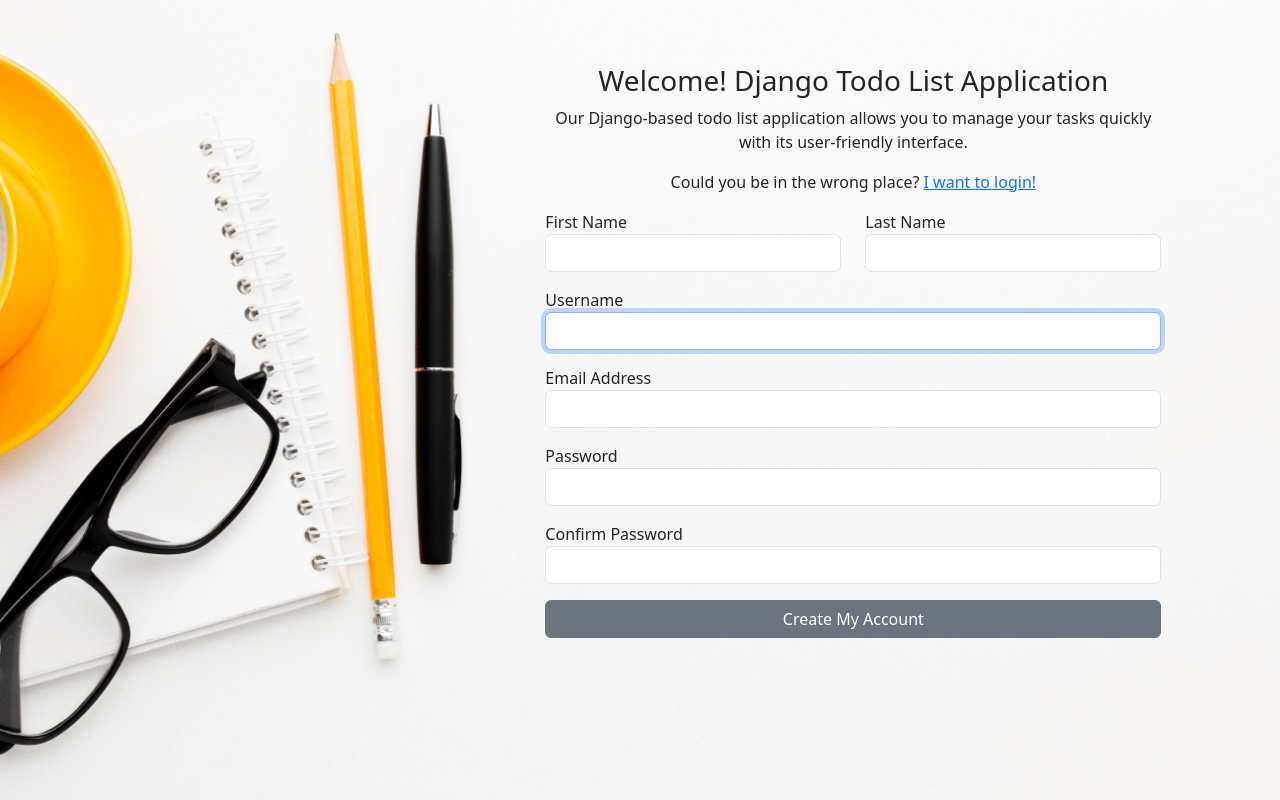
After one commit to bariskorzay/Django-ToDo-List, a Django app: page /sign-up/ in a window 1280 px wide. The commit adds this page. Run offline with Django 4.2, Linux system fonts and the light colour scheme; some libraries are stand-ins or nearby versions.

Commit message:
feat: Add part 11

```diff
--- a/core/urls.py
+++ b/core/urls.py
@@ -1,6 +1,6 @@
 from django.contrib import admin
 from django.urls import path
-from todo.views import create_task, delete_task, move_task_to_completed, move_completed_to_task
+from todo.views import create_task, delete_task, move_task_to_completed, move_completed_to_task, sign_up, sign_out, sign_in
 
 urlpatterns = [
     path('admin/', admin.site.urls),
@@ -10,5 +10,8 @@ urlpatterns = [
          move_task_to_completed, name='move_task_to_completed'),
     path('move_completed_to_task/<uuid:task_number>/',
          move_completed_to_task, name='move_completed_to_task'),
+    path('sign-up/', sign_up, name='sign_up'),
+    path('sign-out/', sign_out, name='sign_out'),
+    path('sign-in/', sign_in, name='sign_in'),
 
 ]
--- /dev/null
+++ b/templates/sign-up.html
@@ -0,0 +1,66 @@
+{% load static %}
+
+<!DOCTYPE html>
+<html lang="en">
+
+<head>
+    <meta charset="UTF-8">
+    <meta name="viewport" content="width=device-width, initial-scale=1.0">
+    <title>Todo List App - Barış Korzay</title>
+    <link rel="stylesheet" href="{% static 'css/bootstrap.min.css' %}">
+    <link rel="stylesheet" href="{% static 'css/main.css' %}">
+    <link rel="shortcut icon" type="image/png" href="{% static 'images/favicon.png' %}">
+</head>
+
+<body>
+    <div class="container-fluid">
+        <div class="row pt-3">
+            <div class="col-12 col-sm-8 col-md-7 col-lg-6 ms-auto mb-3">
+                <div class="col text-center mt-5">
+                    <h3>Welcome! Django Todo List Application</h3>
+                    <p>Our Django-based todo list application allows you to manage your tasks quickly with its
+                        user-friendly interface.</p>
+                    <p>Could you be in the wrong place? <a href="{% url 'sign_in' %}">I want to login!</a></p>
+                </div>
+                <form method="POST" class="row login_form" enctype="multipart/form-data" novalidate>
+                    {% load crispy_forms_tags %}
+                    {% csrf_token %}
+                    <div class="col-sm-6 form-group">
+                        <div class="small_text">First Name</div>
+                        {{form.first_name|as_crispy_field}}
+                    </div>
+                    <div class="col-sm-6 form-group">
+                        <div class="small_text">Last Name</div>
+                        {{form.last_name|as_crispy_field}}
+                    </div>
+                    <div class="col-sm-12 form-group">
+                        <div class="small_text">Username</div>
+                        {{form.username|as_crispy_field}}
+                    </div>
+                    <div class="col-sm-12 form-group">
+                        <div class="small_text">Email Address</div>
+                        {{form.email|as_crispy_field}}
+                    </div>
+                    <div class="col-lg-12 form-group">
+                        <div class="small_text">Password</div>
+                        {{form.password1|as_crispy_field}}
+                    </div>
+                    <div class="col-lg-12 form-group">
+                        <div class="small_text">Confirm Password</div>
+                        {{form.password2|as_crispy_field}}
+                    </div>
+
+                    <div class="col-lg-12 pb-5 d-grid">
+                        <button type="submit" class="btn btn-secondary justify-content-center">Create My
+                            Account</button>
+                    </div>
+                </form>
+            </div>
+            <div class="col-1">
+            </div>
+        </div>
+    </div>
+    <script src="{% static 'js/bootstrap.bundle.min.js' %}"></script>
+</body>
+
+</html>
--- a/todo/admin.py
+++ b/todo/admin.py
@@ -5,7 +5,7 @@ from .models import Task
 @admin.register(Task)
 class TaskAdmin(admin.ModelAdmin):
     list_display = ('id', 'title', 'description',
-                    'planned_date', 'priority', 'completed')
+                    'planned_date', 'priority', 'completed', 'user')
     list_filter = ('created_at', 'completed', 'priority')
     search_fields = ('title', 'description')
     list_editable = ('completed', 'priority')
--- a/todo/forms.py
+++ b/todo/forms.py
@@ -1,7 +1,12 @@
+from django.contrib.auth.forms import UserCreationForm, get_user_model
 from django import forms
 from .models import Task
 from django.utils import timezone
 from django.core.exceptions import ValidationError
+from django.contrib.auth.forms import UserCreationForm
+from django.contrib.auth import get_user_model
+from django.contrib.auth.models import User
+from crispy_forms.helper import FormHelper
 
 
 class TodoForm(forms.ModelForm):
@@ -18,3 +23,99 @@ class TodoForm(forms.ModelForm):
     class Meta:
         model = Task
         fields = ["title", "description", 'priority', 'planned_date']
+
+
+class SignInForm(forms.Form):
+    username = forms.CharField(max_length=65, widget=forms.TextInput(attrs={
+
+        "placeholder": "Enter your username",
+
+    }))
+    password = forms.CharField(max_length=65, widget=forms.TextInput(attrs={
+
+        "placeholder": "Enter your password",
+
+    }))
+
+    def __init__(self, *args, **kwargs):
+        super(SignInForm, self).__init__(*args, **kwargs)
+        self.helper = FormHelper()
+        self.helper.form_show_labels = False
+        self.fields['username'].error_messages = {
+            'required': 'Please enter your username', 'max_length': 'Your username cannot be longer than 65 characters', 'invalid': 'Your username contains invalid characters'}
+        self.fields['password'].error_messages = {
+            'required': 'Please enter your password', 'max_length': 'Your password cannot be longer than 65 characters', 'invalid': 'Your password contains invalid characters'}
+
+
+class SignUpForm(UserCreationForm):
+    email = forms.EmailField(max_length=254, required=True)
+
+    class Meta:
+        model = get_user_model()
+        fields = ('first_name', 'last_name', 'username',
+                  'email', 'password1', 'password2')
+
+    def __init__(self, *args, **kwargs):
+        super(SignUpForm, self).__init__(*args, **kwargs)
+        self.helper = FormHelper()
+        self.helper.form_show_labels = False
+        self.fields['first_name'].required = True
+        self.fields['last_name'].required = True
+        for field_name in ('username', 'email', 'password1', 'password2'):
+            self.fields[field_name].help_text = ''
+        self.fields['first_name'].error_messages = {
+            'required': 'Please enter your first name.',
+            'max_length': 'Your first name cannot be longer than 30 characters.'
+        }
+        self.fields['last_name'].error_messages = {
+            'required': 'Please enter your last name.',
+            'max_length': 'Your last name cannot be longer than 30 characters.'
+        }
+        self.fields['username'].error_messages = {
+            'required': 'Please enter your username.',
+            'max_length': 'Your username cannot be longer than 30 characters.',
+            'invalid': 'Your username contains invalid characters.',
+            'unique': 'This username is already in use.',
+            'min_length': 'Your username must be at least 8 characters long.'
+        }
+        self.fields['email'].error_messages = {
+            'required': 'Please enter your email address.',
+            'max_length': 'Your email address cannot be longer than 254 characters.',
+            'invalid': 'Please enter a valid email address.',
+            'unique': 'This email address is already in use.'
+        }
+        self.fields['password1'].error_messages = {
+            'required': 'Please enter your password.',
+            'max_length': 'Your password cannot be longer than 65 characters.',
+            'min_length': 'Your password must be at least 8 characters long.',
+            'invalid': 'Your password contains invalid characters.',
+            'password_mismatch': 'Your passwords do not match.'
+        }
+        self.fields['password2'].error_messages = {
+            'required': 'Please enter your password.',
+            'max_length': 'Your password cannot be longer than 65 characters.',
+            'min_length': 'Your password must be at least 8 characters long.',
+            'invalid': 'Your password contains invalid characters.',
+            'password_mismatch': 'Your passwords do not match.'
+        }
+
+    def save(self, commit=True):
+        user = super().save(commit=False)
+        user.email = self.cleaned_data['email']
+        if commit:
+            user.save()
+        return user
+
+    def clean_username(self):
+        username = self.cleaned_data['username']
+        if User.objects.filter(username=username).exists():
+            raise forms.ValidationError(
+                "This username is already taken. Please choose a different one.")
+        return username
+
+    def clean_email(self):
+        email = self.cleaned_data['email']
+        if User.objects.filter(email=email).exists():
+            raise forms.ValidationError(
+                "This email address is already registered. Please use a different one.")
+        return email
--- a/todo/models.py
+++ b/todo/models.py
@@ -1,5 +1,6 @@
 from django.db import models
 from uuid import uuid4
+from django.contrib.auth.models import User
 
 
 class Task(models.Model):
@@ -23,3 +24,4 @@ class Task(models.Model):
     planned_date = models.DateField(
         null=True, blank=True, verbose_name='Planned Date')
     task_number = models.UUIDField(default=uuid4, unique=True, editable=False)
+    user = models.ForeignKey(User, on_delete=models.CASCADE)
--- a/todo/views.py
+++ b/todo/views.py
@@ -1,9 +1,13 @@
-from django.shortcuts import render
+from django.shortcuts import render, redirect
 from .models import Task
-from .forms import TodoForm
+from .forms import TodoForm, SignUpForm, SignInForm
 from django.http import JsonResponse
 from django.shortcuts import get_object_or_404
-import uuid
+from django.contrib.auth import login, get_user_model, logout, authenticate
+from django.contrib import messages
+from django.db.models import Q
+from django.contrib.auth.decorators import login_required
+from django.contrib.auth.models import User
 
 
 def create_task(request):
@@ -11,18 +15,30 @@ def create_task(request):
     if request.method == 'POST':
         form = TodoForm(request.POST)
         if form.is_valid():
-            task_instance = form.save()
+            task_instance = form.save(commit=False)
+            print(request.user)
+            if not request.user.is_authenticated:
+                user = User.objects.get(username='test')
+                task_instance.user = user
+            else:
+                task_instance.user = request.user
             task_number = task_instance.task_number
+            task_instance.save()
             return JsonResponse({'message': 'Success', 'task_number': str(task_number)})
+
         else:
             return JsonResponse({'message': 'Form is invalid'}, status=400)
     else:
         form = TodoForm()
 
-    tasks = Task.objects.filter(completed=False).order_by('-created_at')
-    completed_tasks = Task.objects.filter(
-        completed=True).order_by('-created_at')
-
+    if request.user.is_authenticated:
+        tasks = Task.objects.filter(Q(user=request.user) & Q(
+            completed=False)).order_by('-created_at')
+        completed_tasks = Task.objects.filter(Q(user=request.user) & Q(
+            completed=True)).order_by('-created_at')
+    else:
+        tasks = None
+        completed_tasks = None
     context = {'form': form,
                'tasks': tasks,
                'completed_tasks': completed_tasks}
@@ -57,3 +73,42 @@ def move_completed_to_task(request, task_number):
         return JsonResponse({'message': 'Task successfully marked as pending.'})
     else:
         return JsonResponse({'message': 'Invalid request.'}, status=400)
+
+
+def sign_up(request):
+    if request.user.is_authenticated:
+        return redirect('/')
+    if request.method == 'POST':
+        form = SignUpForm(request.POST)
+        if form.is_valid():
+            user = form.save()
+            login(request, user)
+            return redirect('/')
+    else:
+        form = SignUpForm()
+    return render(request, 'sign-up.html', {'form': form})
+
+
+def sign_out(request):
+    logout(request)
+    return redirect('/')
+
+
+def sign_in(request):
+    if request.method == 'GET':
+        if request.user.is_authenticated:
+            return redirect('/')
+        form = SignInForm()
+        return render(request, 'sign-in.html', {'form': form})
+    elif request.method == 'POST':
+        form = SignInForm(request.POST)
+        if form.is_valid():
+            username = form.cleaned_data['username']
+            password = form.cleaned_data['password']
+            user = authenticate(request, username=username, password=password)
+            if user:
+                login(request, user)
+                return redirect('/')
+            else:
+                messages.error(request, 'Invalid username or password')
+        return render(request, 'sign-in.html', {'form': form})
```
Also changed, not shown: core/settings.py (+6 -1 lines), requirements.txt (added, +8 -0 lines), templates/index.html (+10 -0 lines), templates/sign-in.html (added, +59 -0 lines), README.md, 1 other file.
